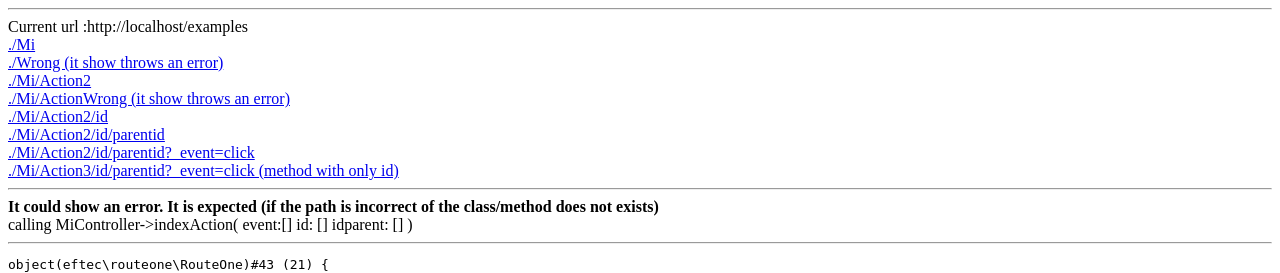
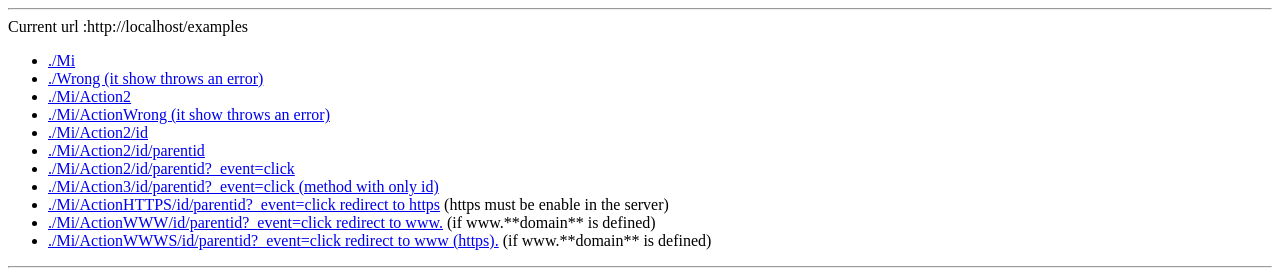
Before and after one commit to EFTEC/RouteOne, a PHP site: page /examples/Mi in a window 1280 px wide. Shown: the top 273 px of the page. Run offline with PHP 8.4, Linux system fonts and the light colour scheme.

Commit message:
* 2020-03-27 1.10     * added method alwaysHTTPS() and alwaysWWW()

```diff
--- a/composer.json
+++ b/composer.json
@@ -18,7 +18,7 @@
   ],
   "extra": {
     "branch-alias": {
-      "dev-master": "1.9-dev"
+      "dev-master": "1.10-dev"
     }
   },
   "config": {
--- a/examples/MiController.php
+++ b/examples/MiController.php
@@ -11,5 +11,19 @@ class MiController
     public function action3Action($id="") {
         echo "calling MiController->action3Action( id: [$id])\n";
     }
-
+    public function actionHTTPSAction($id="") {
+        echo "calling MiController->actionHTTPSAction( id: [$id])\n";
+        global $route;
+        $route->alwaysHTTPS();
+    }
+    public function actionWWWAction($id="") {
+        echo "calling MiController->actionWWWAction( id: [$id])\n";
+        global $route;
+        $route->alwaysWWW();
+    }
+    public function actionWWWSAction($id="") {
+        echo "calling MiController->actionWWWSAction( id: [$id])\n";
+        global $route;
+        $route->alwaysWWW(true);
+    }
 }
--- a/examples/router.php
+++ b/examples/router.php
@@ -12,18 +12,21 @@ $route=new RouteOne(".",null,false);
 
 $url=$route->getCurrentUrl();
 
-echo "<hr>Current url :".$url."<br>";
-echo "<a href='{$url}/Mi'>./Mi</a><br>";
-echo "<a href='{$url}/Wrong'>./Wrong (it show throws an error)</a><br>";
-echo "<a href='{$url}/Mi/Action2'>./Mi/Action2</a><br>";
-echo "<a href='{$url}/Mi/ActionWrong'>./Mi/ActionWrong (it show throws an error)</a><br>";
-echo "<a href='{$url}/Mi/Action2/id'>./Mi/Action2/id</a><br>";
-echo "<a href='{$url}/Mi/Action2/id/parentid'>./Mi/Action2/id/parentid</a><br>";
-echo "<a href='{$url}/Mi/Action2/id/parentid?_event=click'>./Mi/Action2/id/parentid?_event=click</a><br>";
-echo "<a href='{$url}/Mi/Action3/id/parentid?_event=click'>./Mi/Action3/id/parentid?_event=click (method with only id)</a><br>";
+echo "<hr>Current url :".$url."<br><ul>";
+echo "<li><a href='{$url}/Mi'>./Mi</a><br></li>";
+echo "<li><a href='{$url}/Wrong'>./Wrong (it show throws an error)</a><br></li>";
+echo "<li><a href='{$url}/Mi/Action2'>./Mi/Action2</a><br></li>";
+echo "<li><a href='{$url}/Mi/ActionWrong'>./Mi/ActionWrong (it show throws an error)</a><br></li>";
+echo "<li><a href='{$url}/Mi/Action2/id'>./Mi/Action2/id</a><br></li>";
+echo "<li><a href='{$url}/Mi/Action2/id/parentid'>./Mi/Action2/id/parentid</a><br></li>";
+echo "<li><a href='{$url}/Mi/Action2/id/parentid?_event=click'>./Mi/Action2/id/parentid?_event=click</a><br></li>";
+echo "<li><a href='{$url}/Mi/Action3/id/parentid?_event=click'>./Mi/Action3/id/parentid?_event=click (method with only id)</a><br></li>";
+echo "<li><a href='{$url}/Mi/ActionHTTPS/id/parentid?_event=click'>./Mi/ActionHTTPS/id/parentid?_event=click redirect to https</a> (https must be enable in the server)<br></li>";
+echo "<li><a href='{$url}/Mi/ActionWWW/id/parentid?_event=click'>./Mi/ActionWWW/id/parentid?_event=click redirect to www.</a> (if www.**domain** is defined) <br></li>";
+echo "<li><a href='{$url}/Mi/ActionWWWS/id/parentid?_event=click'>./Mi/ActionWWWS/id/parentid?_event=click redirect to www (https).</a> (if www.**domain** is defined) <br></li>";
 
-echo "<hr>";
-echo "<b>It could show an error. It is expected (if the path is incorrect of the class/method does not exists)</b><br>";
+echo "</ul><hr>";
+echo "<b>It could show an error. It is expected (if the path is incorrect of the class/method does not exists)</b><br></li>";
 $route->fetch();
 $route->callObject();
 echo "<hr>";
--- a/lib/RouteOne.php
+++ b/lib/RouteOne.php
@@ -11,7 +11,7 @@ use UnexpectedValueException;
  * @package   RouteOne
  * @copyright 2019 jorge castro castillo
  * @license   lgpl v3
- * @version   1.9 2020-02-15
+ * @version   1.10 2020-03-27
  * @link      https://github.com/EFTEC/RouteOne
  */
 class RouteOne
@@ -146,6 +146,59 @@ class RouteOne
     }
 
     /**
+     * If the subdomain is empty or different to www, then it redirect to www.domain.com.<br>
+     * <b>Note: It doesn't work with localhost or ip domain. It is on purpose.</b>
+     *
+     *
+     * @param bool $https If true the it also redirect to https
+     */
+    public function alwaysWWW($https = false) {
+        if (@$_SERVER['HTTP_HOST']==='localhost' || ip2long(@$_SERVER['HTTP_HOST'])) {
+            if ($https) {
+                $this->alwaysHTTPS();
+            }
+            return;
+        }
+        if (strpos(@$_SERVER['HTTP_HOST'], 'www.') === false) {
+            if ($https) {
+                $port = isset($_SERVER['HTTP_PORT']) ? $_SERVER['HTTP_PORT'] : 443;
+                $location = 'https:';
+                if ($port !== 443 && $port !== 80) {
+                    $location .= $port;
+                }
+            } else {
+                $port = isset($_SERVER['HTTP_PORT']) ? $_SERVER['HTTP_PORT'] : 80;
+                $location = 'http:';
+                if ($port != 80) {
+                    $location .= $port;
+                }
+            }
+            $location .= '//www.' . @$_SERVER['HTTP_HOST'] . @$_SERVER['REQUEST_URI'];
+            header('HTTP/1.1 301 Moved Permanently');
+            header('Location: ' . $location);
+            die(1);
+        } else {
+            if ($https) {
+                $this->alwaysHTTPS();
+            }
+        }
+    }
+
+    /**
+     * If the page is loaded as http, then it redirects to https
+     */
+    public function alwaysHTTPS() {
+        if (empty(@$_SERVER['HTTPS']) || @$_SERVER['HTTPS'] === "off") {
+            $port = isset($_SERVER['HTTP_PORT']) ? $_SERVER['HTTP_PORT'] : 443;
+            $port = ($port === 443 || $port === 80) ? '' : $port;
+            $location = 'https:' . $port . '//' . @$_SERVER['HTTP_HOST'] . @$_SERVER['REQUEST_URI'];
+            header('HTTP/1.1 301 Moved Permanently');
+            header('Location: ' . $location);
+            die(1);
+        }
+    }
+
+    /**
      * It creates and object (for example, a Controller object) and calls the method.<br>
      * <b>Example:</b> (type controller,api,ws)
      * <pre>
@@ -182,7 +235,7 @@ class RouteOne
     public function callObject(
         $classStructure = '%sController', $throwOnError = true
         , $method = '%sAction', $methodGet = '%sActionGet', $methodPost = '%sActionPost'
-        ,$arguments=['id','idparent','event']
+        , $arguments = ['id', 'idparent', 'event']
     ) {
         if ($this->type != 'front') {
             $op = sprintf($classStructure, $this->controller, $this->module, $this->type);
@@ -237,7 +290,7 @@ class RouteOne
             } else {
                 $pb = $this->isPostBack ? "(POST)" : "(GET)";
                 $msgError = "Action [{$actionRequest} or {$actionGetPost}] $pb not found for class [{$op}]";
-                $msgError=strip_tags($msgError);
+                $msgError = strip_tags($msgError);
                 if ($throwOnError) {
                     throw new UnexpectedValueException($msgError);
                 } else {
@@ -337,7 +390,7 @@ class RouteOne
             } else {
                 $pb = $this->isPostBack ? "(POST)" : "(GET)";
                 $msgError = "Action ex [{$actionRequest} or {$actionGetPost}] $pb not found for class [{$op}]";
-                $msgError=strip_tags($msgError);
+                $msgError = strip_tags($msgError);
                 if ($throwOnError) {
                     throw new UnexpectedValueException($msgError);
                 } else {
```
Also changed, not shown: README.md.
